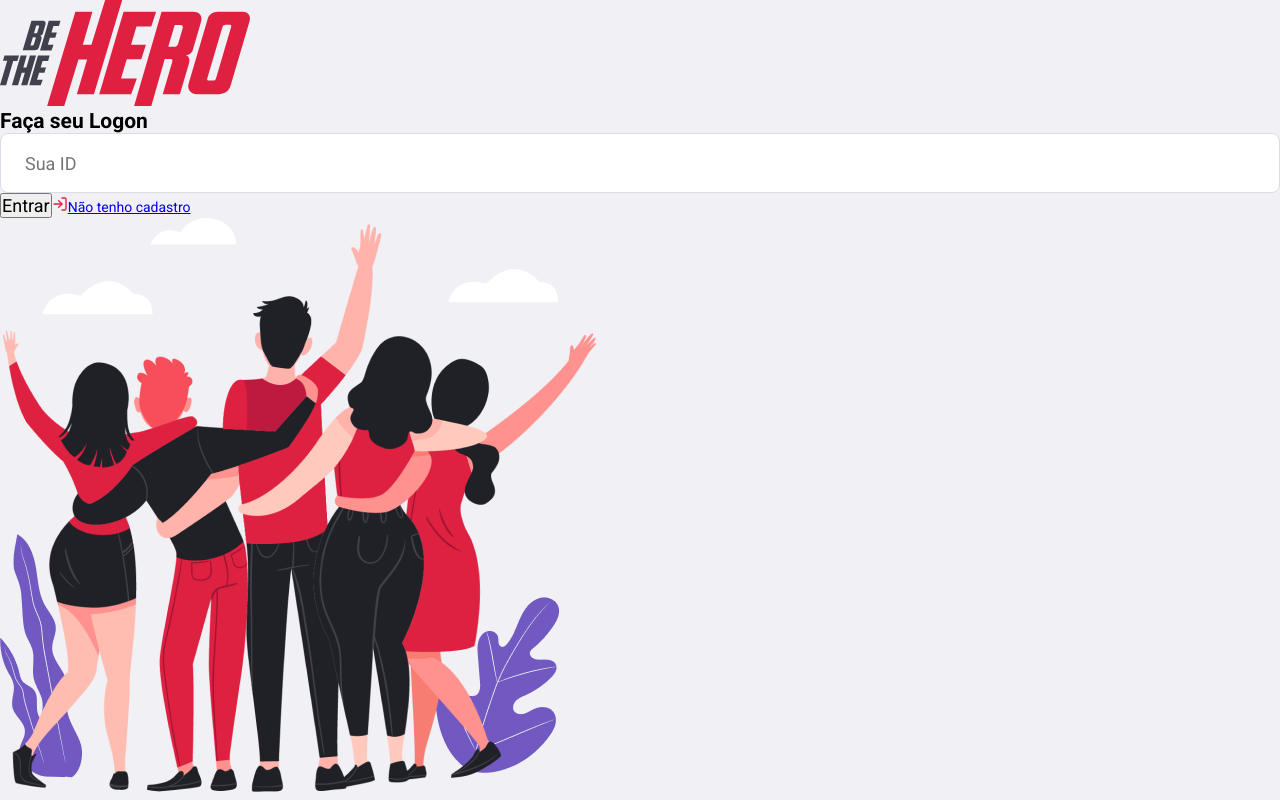
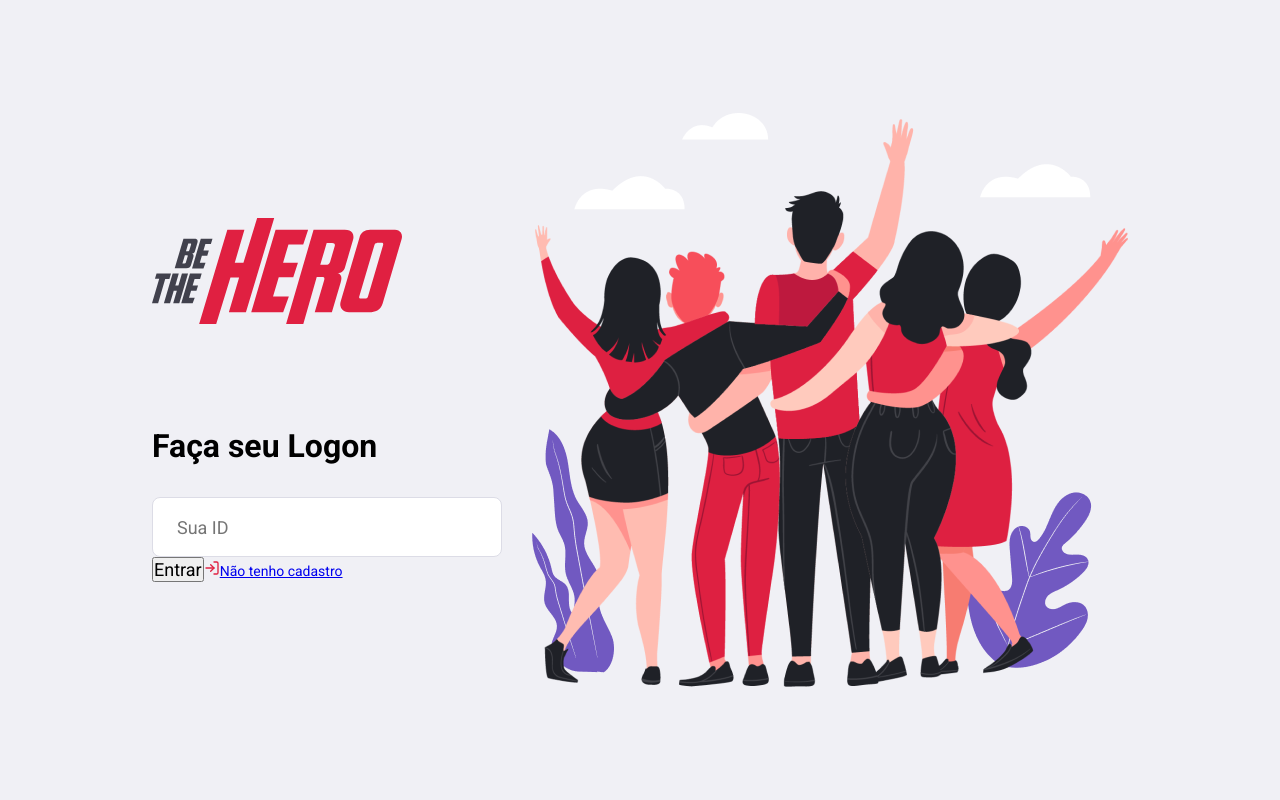
Before and after one commit to jonathanccalixto/BeTheHero-mobile, a React (Create React App) app in the folder frontend/: page / in a window 1280 px wide. Built offline with nearby package versions, Linux system fonts and the light colour scheme.

Commit message:
Defining Logon's styles

```diff
--- a/frontend/src/pages/Logon/styles.css
+++ b/frontend/src/pages/Logon/styles.css
@@ -0,0 +1,24 @@
+.logon-container {
+  align-items: center;
+  display: flex;
+  height: 100vh;
+  justify-content: center;
+  margin: 0 auto;
+  max-width: 1120px;
+  width: 100%;
+}
+
+.logon-container section.form {
+  margin-right: 30px;
+  max-width: 350px;
+  width: 100%;
+}
+
+.logon-container section.form form {
+  margin-top: 100px;
+}
+
+.logon-container section.form form h1 {
+  font-size: 32px;
+  margin-bottom: 32px;
+}
```
